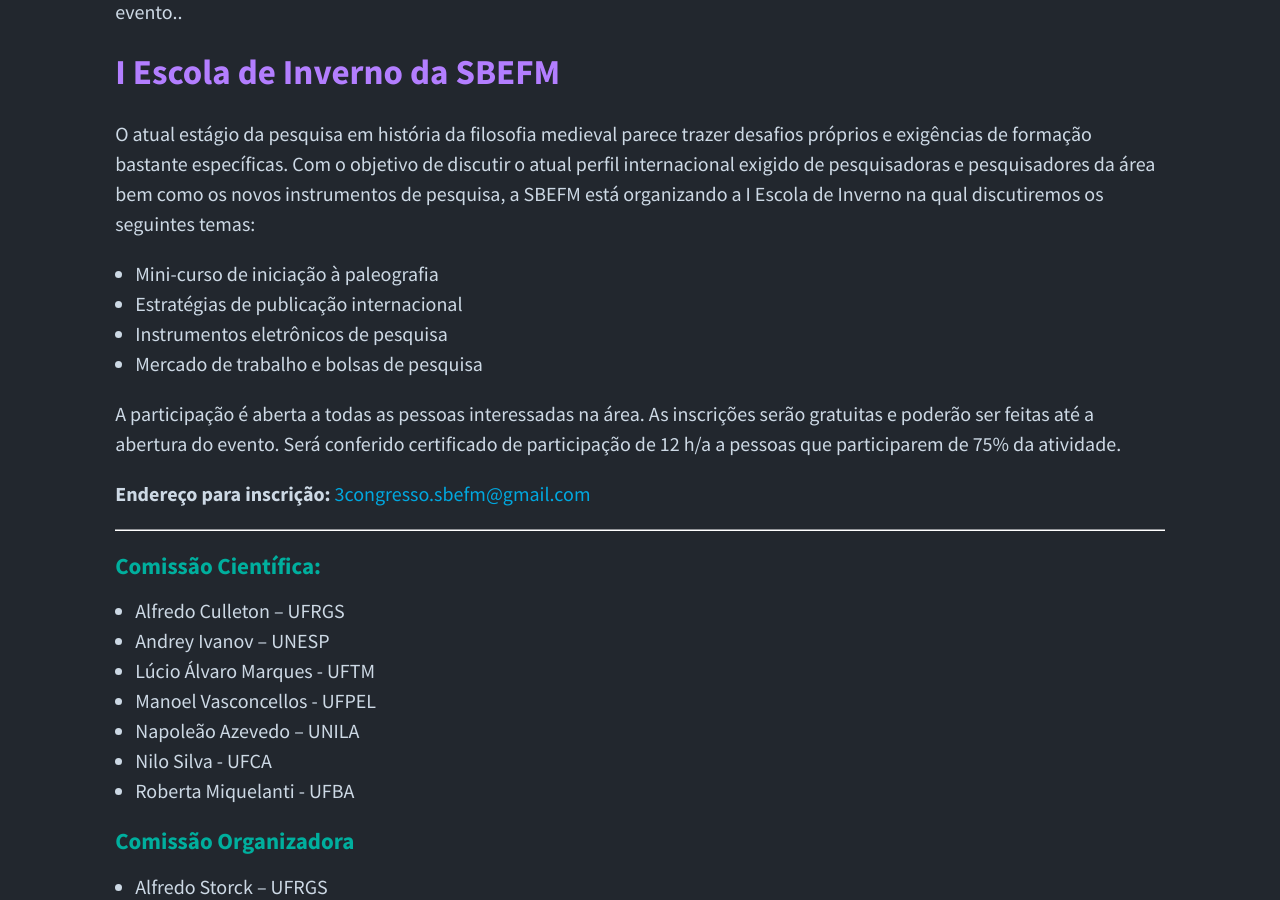
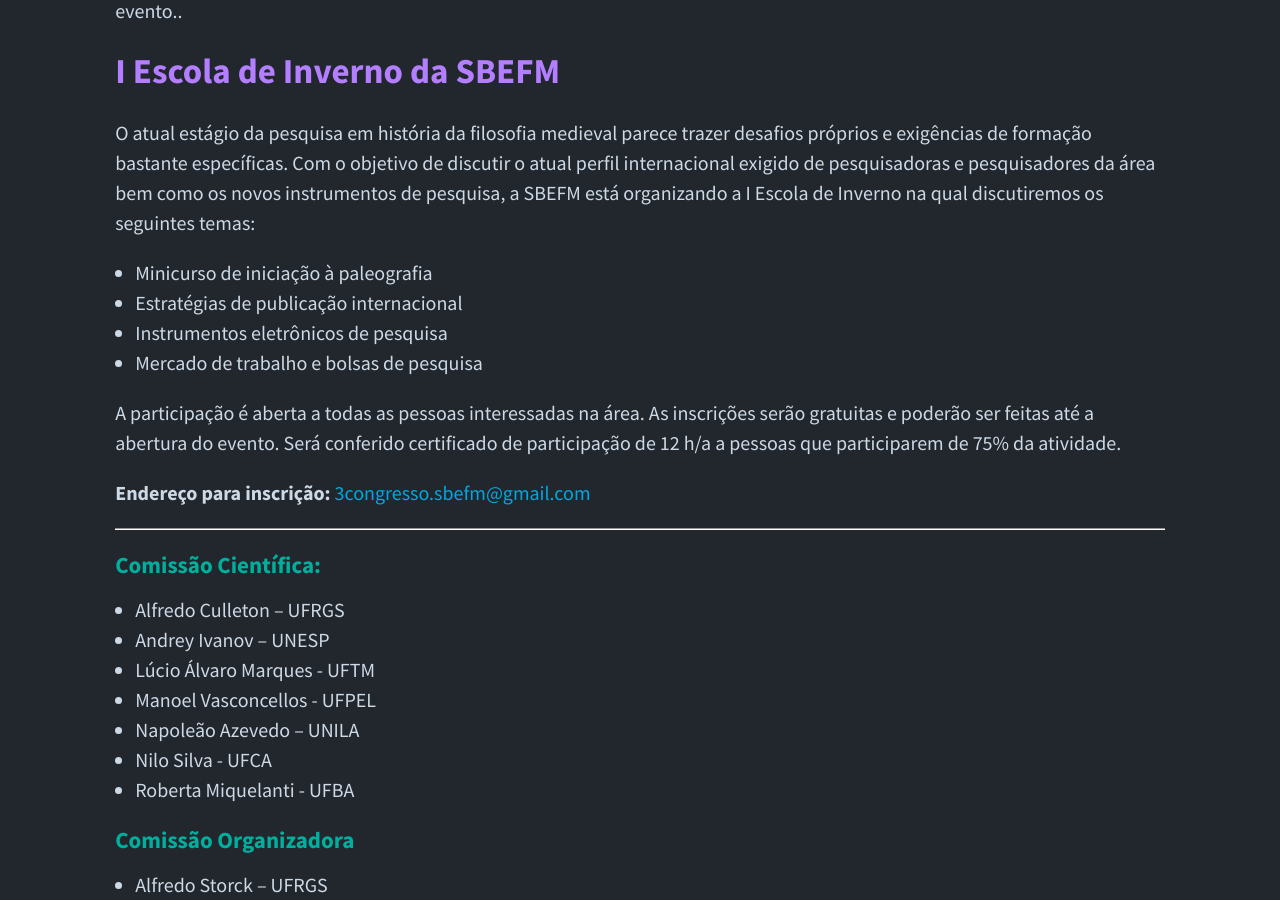
Before and after one commit to nap-o/sbefm, a Jekyll site: the page built from _posts/2023-04-02-iii-congresso-sbefm.md, in a window 1280 px wide and 900 px high, scrolled down 3160 px. Built offline with Jekyll 4.4.1, drawn with Linux system fonts in a browser that asks for light colours; some of the changed text lies outside the part shown.

Commit message:
notícia sobre o iii congresso sbefm - arrumando mais erros

```diff
--- a/_posts/2023-04-02-iii-congresso-sbefm.md
+++ b/_posts/2023-04-02-iii-congresso-sbefm.md
@@ -56,7 +56,7 @@
 
 O atual estágio da pesquisa em história da filosofia medieval parece trazer desafios próprios e exigências de formação bastante específicas. Com o objetivo de discutir o atual perfil internacional exigido de pesquisadoras e pesquisadores da área bem como os novos instrumentos de pesquisa, a SBEFM está organizando a I Escola de Inverno na qual discutiremos os seguintes temas:
 
-- Mini-curso de iniciação à paleografia
+- Minicurso de iniciação à paleografia
 - Estratégias de publicação internacional
 - Instrumentos eletrônicos de pesquisa
 - Mercado de trabalho e bolsas de pesquisa
```
Also changed, not shown: other parts of _posts/2023-04-02-iii-congresso-sbefm.md (+1 -1 lines), assets/img/posts/cartaz-iii-congresso-sbefm.jpg.
